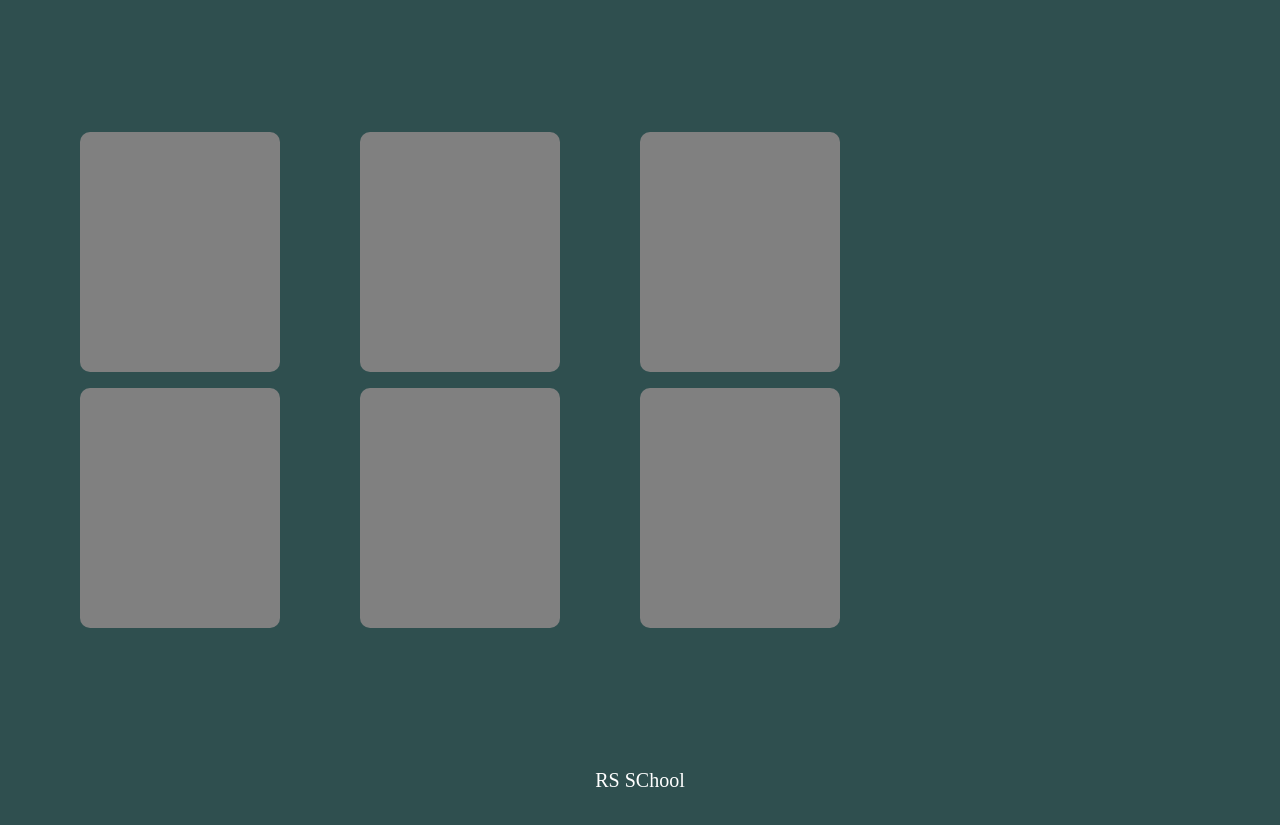
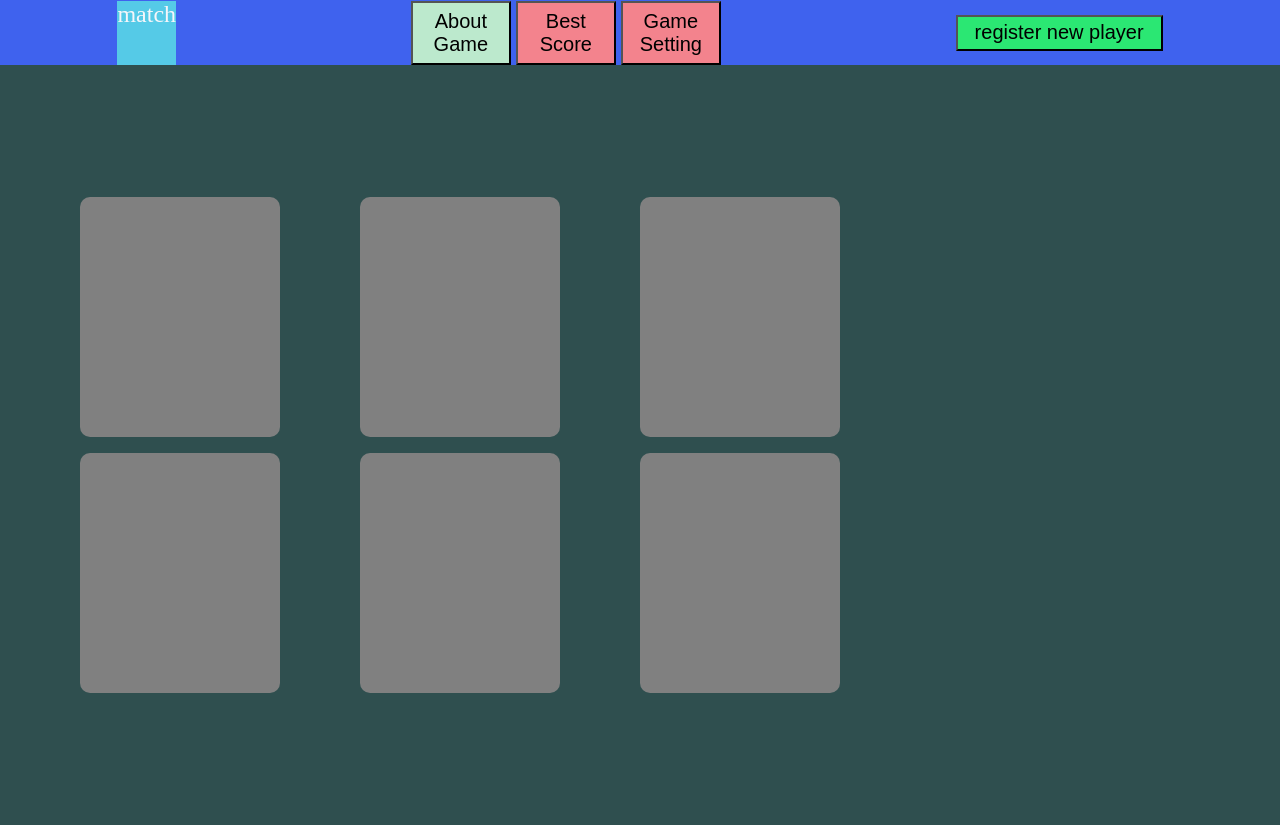
Before and after one commit to GBaykov/gbaykov-JSFE2021Q1, a website built with webpack: page match-match-game/src/index.html in a window 1280 px wide. Before the commit the page ends 800 px from the top, so only its background shows below. Built offline with nearby package versions, Linux system fonts and the light colour scheme; files whose address does not match are found by name.

Commit message:
feat: make basic html-header

```diff
--- a/match-match-game/src/index.html
+++ b/match-match-game/src/index.html
@@ -6,9 +6,27 @@
   <meta name="viewport" content="width=device-width, initial-scale=1.0">
   <title>New project</title>
 </head>
-<body>
+<body id="body" >
+
+  <header class="header">
+
+    <p class="logo">match</p>
+
+    <div class="nav">
+      <button class="nav__about-btn activ-rout" >About Game</button>
+      <button class="nav__score-btn">Best Score</button>
+      <button class="nav__setting-btn">Game Setting</button>
+    </div>
+
+    <div class="btn">
+      <button class="btn__register">register new player</button>
+      <button class="btn__start">Start Game</button>
+      <button class="btn__stop">Stop Game</button>
+    </div>
+
+  </header>
 
   <main id="app"></main>
-  <footer>RS SChool</footer>
+
 </body>
 </html>
--- a/match-match-game/src/index.ts
+++ b/match-match-game/src/index.ts
@@ -3,8 +3,10 @@ import { App } from './app';
 
 window.onload = () => {
   const appElement = document.getElementById('app');
+  const bodyElement = document.getElementById('body');
 
   if(!appElement) throw Error('App root element not found');
+  if(!bodyElement) throw Error('bodyElement not found');
 
   new App(appElement).start();
 }
--- a/match-match-game/src/styles.scss
+++ b/match-match-game/src/styles.scss
@@ -91,3 +91,77 @@ transform: translateZ(2rem);
     transform: rotateY(180deg);
   }
 }
+
+
+.header {
+  height: 65px;
+  width: 100%;
+  background-color: rgb(63, 98, 238);
+  display: flex;
+  flex-wrap: wrap;
+  align-items: center;
+  justify-content: space-around;
+  flex-direction: row;
+}
+
+.logo{
+  font-size: 24px;
+  color:  rgb(246, 246, 250);
+  background-color: rgb(85, 202, 231);
+  height: 64px;
+}
+
+.nav {
+
+  &__about-btn {
+    font-size: 20px;
+    background-color:  rgb(243, 131, 141);
+    width: 100px;
+height: 64px;
+  }
+
+  &__score-btn {
+    font-size: 20px;
+    background-color:  rgb(243, 131, 141);
+    width: 100px;
+height: 64px;
+  }
+
+  &__setting-btn {
+    font-size: 20px;
+    background-color:  rgb(243, 131, 141);
+    width: 100px;
+height: 64px;
+  }
+}
+
+.activ-rout {
+  background-color:  rgb(188, 233, 205);
+}
+
+
+.btn {
+
+  &__register {
+    font-size: 20px;
+    background-color:  rgb(43, 231, 115);
+    width: 207px;
+height: 36px;
+  }
+
+  &__start {
+    display: none;
+    font-size: 20px;
+    background-color:  rgb(43, 231, 115);
+    width: 122px;
+height: 36px;
+  }
+
+  &__stop {
+    display: none;
+    font-size: 20px;
+    background-color:  rgb(43, 231, 115);
+    width: 122px;
+height: 36px;
+  }
+}
```
